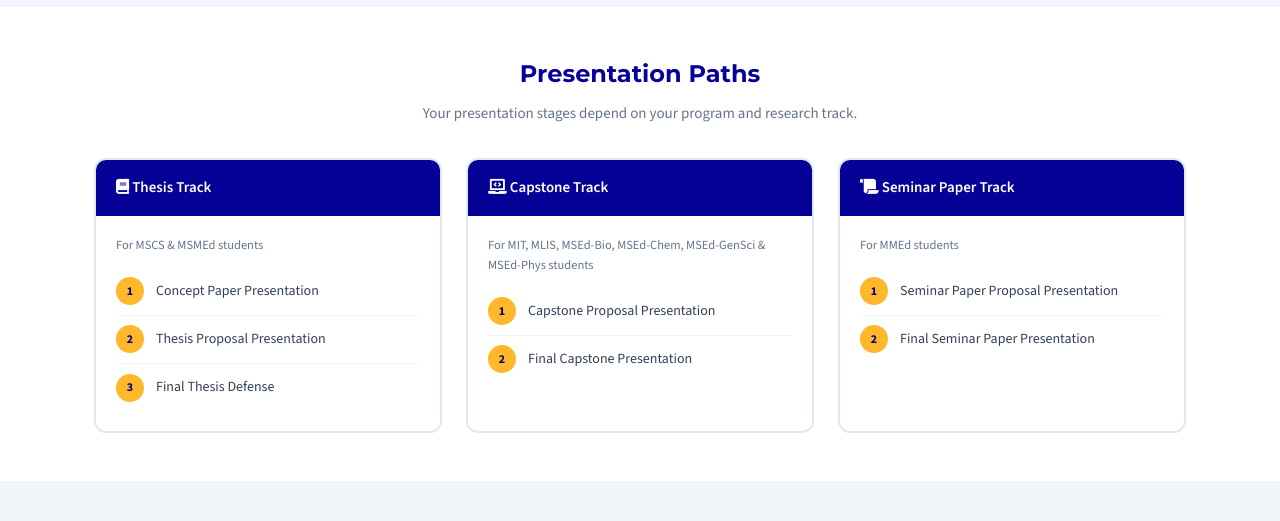
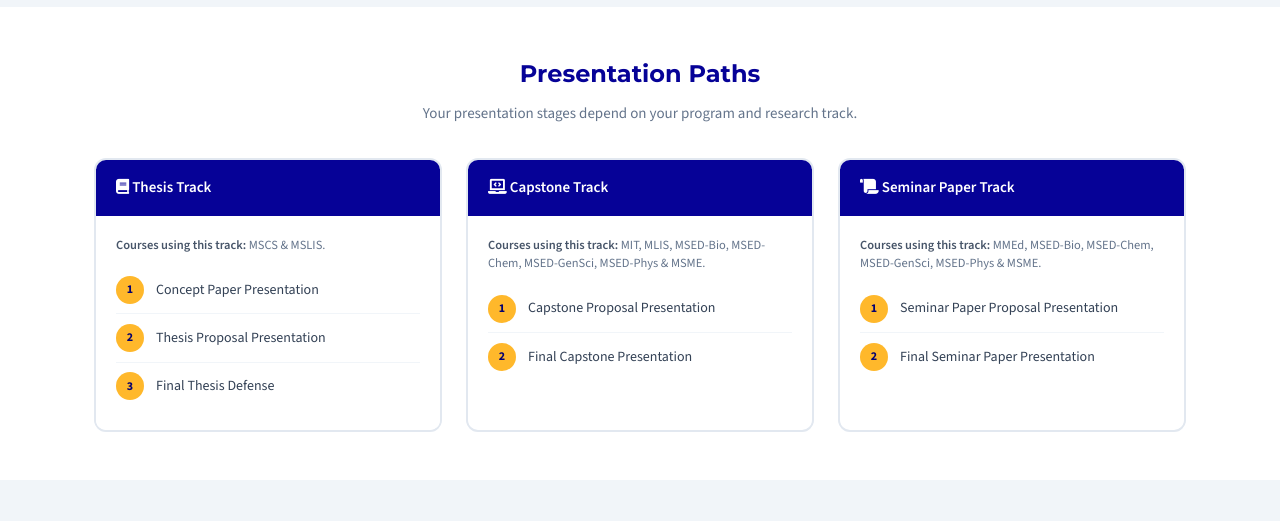
Before and after one commit to Focco-star/CSITE-Graduate-School-Application, a PHP site: page /public/index.php in a window 1280 px wide. Shown: the part 1610-2131 px from the top of the page. Run offline with PHP 8.4, Linux system fonts and the light colour scheme; data comes from the database, SQL or seed files in the repository; some libraries are stand-ins or nearby versions.

Commit message:
Presentation Paths

```diff
--- a/assets/css/shared/00-base.css
+++ b/assets/css/shared/00-base.css
@@ -949,6 +949,11 @@ img { max-width: 100%; height: auto; }
 /* Adds padding and a white background to the track card body. */
 .track-card-body { padding: 1.25rem; background: var(--white); }
 
+/* Lists the full course names that follow each presentation track. */
+.track-programs { font-size: 0.78rem; color: var(--gray-500); line-height: 1.5; margin-bottom: 0.75rem; }
+/* Gives the course label a slightly stronger gray. */
+.track-programs strong { color: var(--gray-600); font-weight: 600; }
+
 /* Removes the default list bullets from track stages. */
 .track-stages { list-style: none; }
 
--- a/public/index.php
+++ b/public/index.php
@@ -6,6 +6,61 @@ $pageTitle = 'Home';
 $role = 'public';
 // Includes the shared header file with the CSS, fonts and top navigation bar.
 require_once __DIR__ . '/../includes/layout/header.php';
+// Loads the same course lists the coordinator Templates/Forms page uses.
+$publicTrackCourses = templateCoursesByTrack();
+// Lists the short abbreviation shown on the landing page for each program code.
+$publicProgramAbbreviations = [
+    // Thesis-track programs.
+    'MSCS'      => 'MSCS',
+    'MSLIS'     => 'MSLIS',
+    // Capstone-track programs.
+    'MIT'       => 'MIT',
+    'MLIS'      => 'MLIS',
+    // Science Education majors shared by the capstone and seminar tracks.
+    'MSED_BIO'  => 'MSED-Bio',
+    'MSED_CHEM' => 'MSED-Chem',
+    'MSED_GS'   => 'MSED-GenSci',
+    'MSED_PHY'  => 'MSED-Phys',
+    // Engineering and Mathematics Education programs.
+    'MSME'      => 'MSME',
+    'MATH'      => 'MMEd',
+];
+// Joins the course abbreviations for one track.
+$publicCourseText = static function (array $courses) use ($publicProgramAbbreviations): string {
+    // Starts the list of abbreviations.
+    $labels = [];
+    // Loops through the courses of the track.
+    foreach ($courses as $course) {
+        // Reads the program code in uppercase.
+        $code = strtoupper(trim((string) ($course['code'] ?? '')));
+        // Uses the display abbreviation, or the code itself as a fallback.
+        $label = $publicProgramAbbreviations[$code] ?? $code;
+        // Keeps only a real label.
+        if ($label !== '') {
+            // Adds the abbreviation to the list.
+            $labels[] = $label;
+        // Closes the label check.
+        }
+    // Closes the course loop.
+    }
+    // Returns nothing when the track has no courses.
+    if (!$labels) {
+        // Returns an empty label.
+        return '';
+    // Closes the empty-course check.
+    }
+    // Returns the only course without a separator.
+    if (count($labels) === 1) {
+        // Returns the single abbreviation.
+        return $labels[0];
+    // Closes the single-course check.
+    }
+    // Removes the last label so it can follow an ampersand.
+    $last = array_pop($labels);
+    // Returns the abbreviations in the compact landing-page style.
+    return implode(', ', $labels) . ' & ' . $last;
+// Ends the course text helper.
+};
 // Closes the PHP block so the HTML below is sent to the browser as-is.
 ?>
 
@@ -214,8 +269,8 @@ require_once __DIR__ . '/../includes/layout/header.php';
                 <div class="track-card-header"><i class="fas fa-book"></i> Thesis Track</div>
 <?php /*                 Opens the card body that holds the program note and stage list. */ ?>
                 <div class="track-card-body">
-<?php /*                     Small grey note saying the thesis track is for MSCS and MSMEd students. */ ?>
-                    <p style="font-size:0.78rem;color:var(--gray-500);margin-bottom:0.75rem;">For MSCS &amp; MSMEd students</p>
+<?php /*                     Shows the same full course names as the coordinator Templates page. */ ?>
+                    <p class="track-programs"><strong>Courses using this track:</strong> <?= htmlspecialchars($publicCourseText($publicTrackCourses['thesis'] ?? [])) ?>.</p>
 <?php /*                     Opens the bullet list of thesis presentation stages. */ ?>
                     <ul class="track-stages">
 <?php /*                         Stage 1 of the thesis track: concept paper presentation. */ ?>
@@ -236,8 +291,8 @@ require_once __DIR__ . '/../includes/layout/header.php';
                 <div class="track-card-header"><i class="fas fa-laptop-code"></i> Capstone Track</div>
 <?php /*                 Opens the card body that holds the program note and stage list. */ ?>
                 <div class="track-card-body">
-<?php /*                     Small grey note listing the programs that follow the capstone track. */ ?>
-                    <p style="font-size:0.78rem;color:var(--gray-500);margin-bottom:0.75rem;">For MIT, MLIS, MSEd-Bio, MSEd-Chem, MSEd-GenSci &amp; MSEd-Phys students</p>
+<?php /*                     Shows the same full course names as the coordinator Templates page. */ ?>
+                    <p class="track-programs"><strong>Courses using this track:</strong> <?= htmlspecialchars($publicCourseText($publicTrackCourses['capstone'] ?? [])) ?>.</p>
 <?php /*                     Opens the bullet list of capstone presentation stages. */ ?>
                     <ul class="track-stages">
 <?php /*                         Stage 1 of the capstone track: capstone proposal presentation. */ ?>
@@ -256,8 +311,8 @@ require_once __DIR__ . '/../includes/layout/header.php';
                 <div class="track-card-header"><i class="fas fa-scroll"></i> Seminar Paper Track</div>
 <?php /*                 Opens the card body that holds the program note and stage list. */ ?>
                 <div class="track-card-body">
-<?php /*                     Small grey note saying the seminar paper track is for MMEd students. */ ?>
-                    <p style="font-size:0.78rem;color:var(--gray-500);margin-bottom:0.75rem;">For MMEd students</p>
+<?php /*                     Shows the same full course names as the coordinator Templates page. */ ?>
+                    <p class="track-programs"><strong>Courses using this track:</strong> <?= htmlspecialchars($publicCourseText($publicTrackCourses['seminar'] ?? [])) ?>.</p>
 <?php /*                     Opens the bullet list of seminar paper presentation stages. */ ?>
                     <ul class="track-stages">
 <?php /*                         Stage 1 of the seminar track: seminar paper proposal presentation. */ ?>
```
